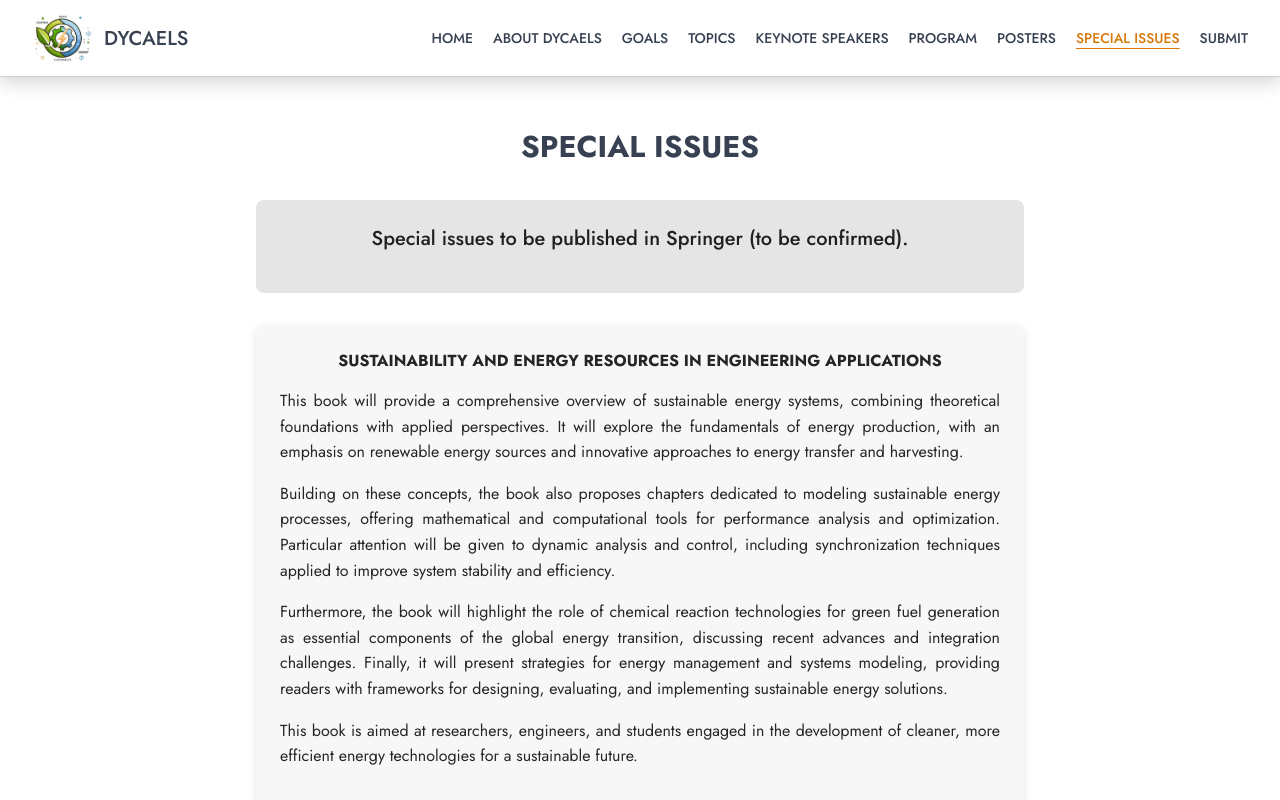
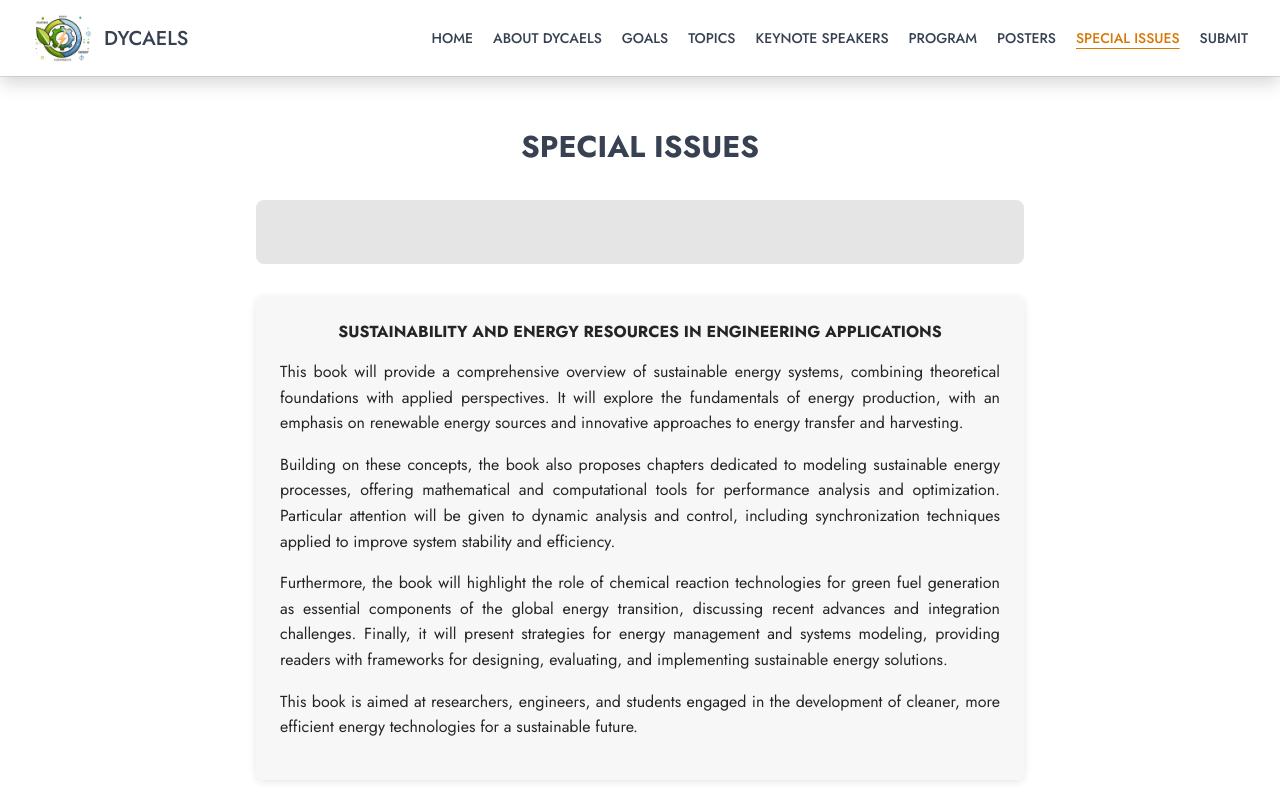
Before and after one commit to dycaels/2025, a Next.js app: page /2025/special-issues in a window 1280 px wide. Built offline with nearby package versions, Linux system fonts and the light colour scheme.

Commit message:
Update page.tsx

```diff
--- a/app/special-issues/page.tsx
+++ b/app/special-issues/page.tsx
@@ -8,7 +8,6 @@ export default function SpecialIssues() {
 
         <div className={styles.contentBox}>
           <h3 className={styles.contentTitle}>
-            Special issues to be published in  Springer (to be confirmed).
           </h3>
         </div>
       </div>
```
